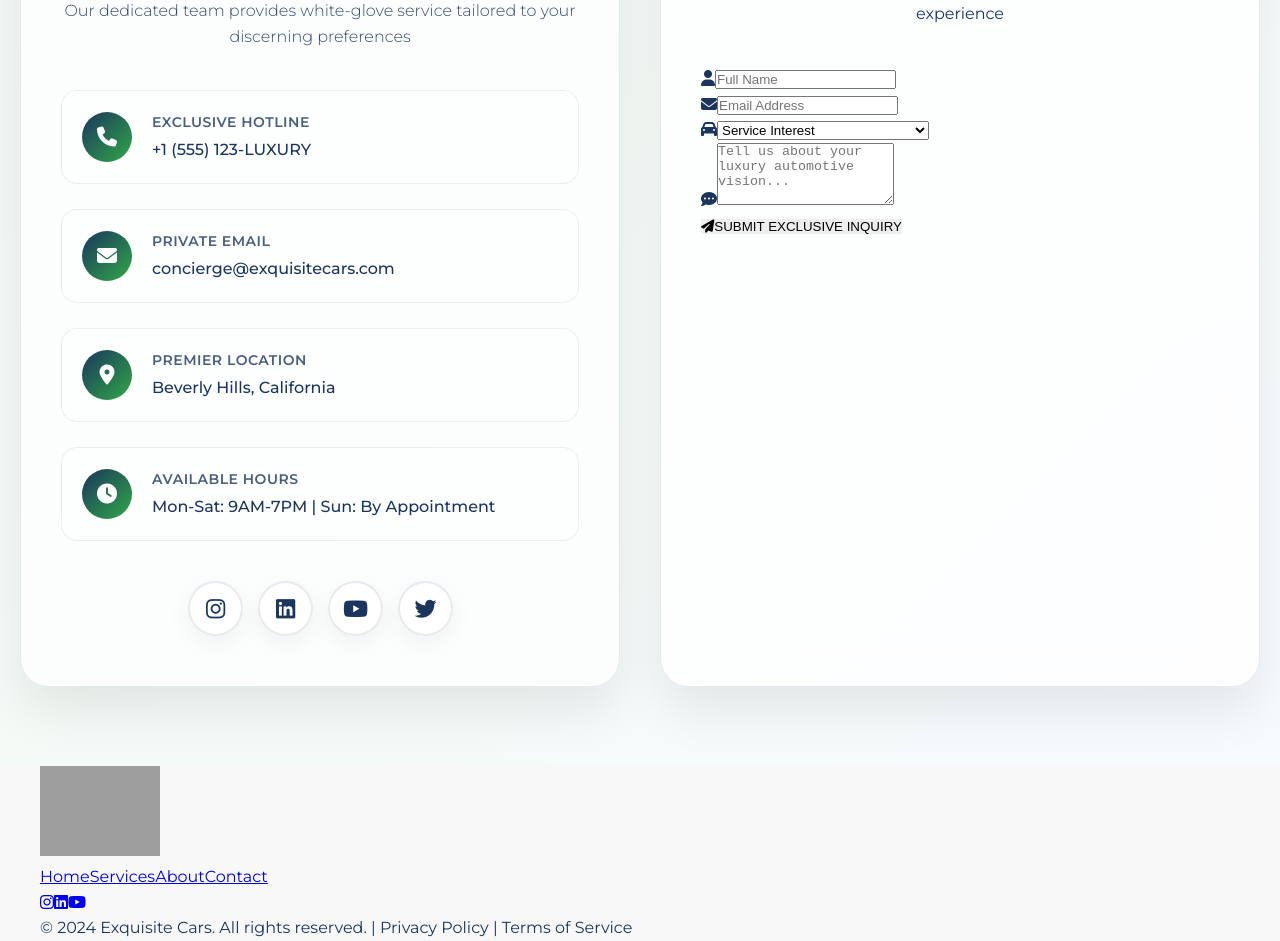
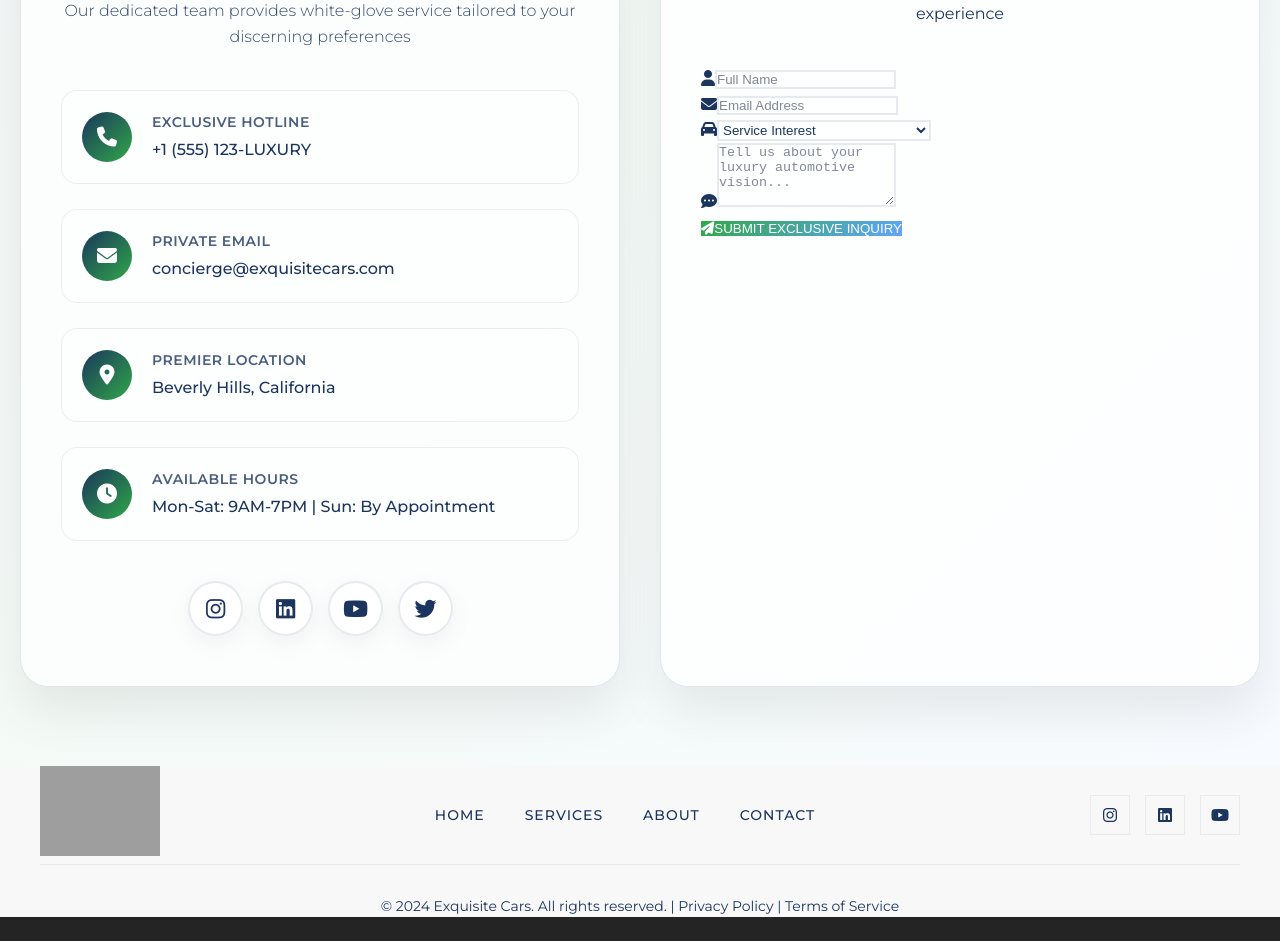
Before and after one commit to Naomi-Faffy/LightSound, a React (Vite) app: page / in a window 1280 px wide. Shown: the part 4820-5761 px from the top of the page. After the commit the page ends 5737 px from the top, so only its background shows below. Built offline with nearby package versions, Linux system fonts and the light colour scheme; grey boxes are pictures that could not be loaded.

Commit message:
Update portfolio

```diff
--- a/src/styles.css
+++ b/src/styles.css
@@ -1258,3 +1258,67 @@ body {
     background: linear-gradient(135deg, #60a5fa, var(--exquisite-green));
     box-shadow: 0 20px 40px rgba(96, 165, 250, 0.4);
 }
+
+/* Reinforcements for footer and form inner content to ensure theme styling in production */
+.footer-content {
+    display: flex;
+    justify-content: space-between;
+    align-items: center;
+    gap: 20px;
+}
+.footer-nav {
+    display: flex;
+    gap: 40px;
+}
+.footer-nav a {
+    color: var(--carbon-gray) !important;
+    text-decoration: none;
+    font-size: 14px;
+    font-weight: 500;
+    letter-spacing: 1px;
+    text-transform: uppercase;
+    transition: color 0.3s ease;
+}
+.footer-nav a:hover { color: var(--exquisite-green) !important; }
+.footer-social { display: flex; gap: 15px; }
+.footer-social a {
+    width: 40px;
+    height: 40px;
+    background: var(--pearl-white);
+    border: 1px solid var(--light-gray);
+    color: var(--carbon-gray);
+    display: flex;
+    align-items: center;
+    justify-content: center;
+    text-decoration: none;
+    transition: all 0.3s ease;
+}
+.footer-social a:hover {
+    background: var(--exquisite-green);
+    border-color: var(--exquisite-green);
+    color: var(--cool-white);
+}
+.footer-bottom { text-align: center; padding-top: 30px; border-top: 1px solid var(--light-gray); }
+.footer-bottom p { color: var(--carbon-gray); font-size: 14px; }
+
+/* Contact form content styling reinforcements */
+.contact-form { width: 100%; }
+.contact-form-glass, .contact-info-glass { border: 1px solid rgba(26, 54, 93, 0.12); }
+.form-glass-title, .contact-glass-title { color: var(--luxury-navy) !important; }
+.form-glass-description, .contact-glass-description { color: var(--carbon-gray) !important; }
+.contact-glass-header .contact-icon i, .form-glass-header .form-icon i { color: var(--pure-white) !important; }
+.input-glass-container input, .input-glass-container select, .input-glass-container textarea {
+    background: rgba(255, 255, 255, 0.5) !important;
+    border: 2px solid rgba(26, 54, 93, 0.1) !important;
+    color: var(--luxury-navy) !important;
+}
+.input-glass-container input::placeholder, .input-glass-container textarea::placeholder {
+    color: rgba(74, 85, 104, 0.7) !important;
+}
+.glass-submit-button {
+    background: linear-gradient(135deg, var(--exquisite-green), #60a5fa) !important;
+    color: var(--pure-white) !important;
+}
+.glass-submit-button:hover {
+    background: linear-gradient(135deg, #60a5fa, var(--exquisite-green)) !important;
+}
```
Also changed, not shown: 1 other file (tests, documents, lock files or other folders).
